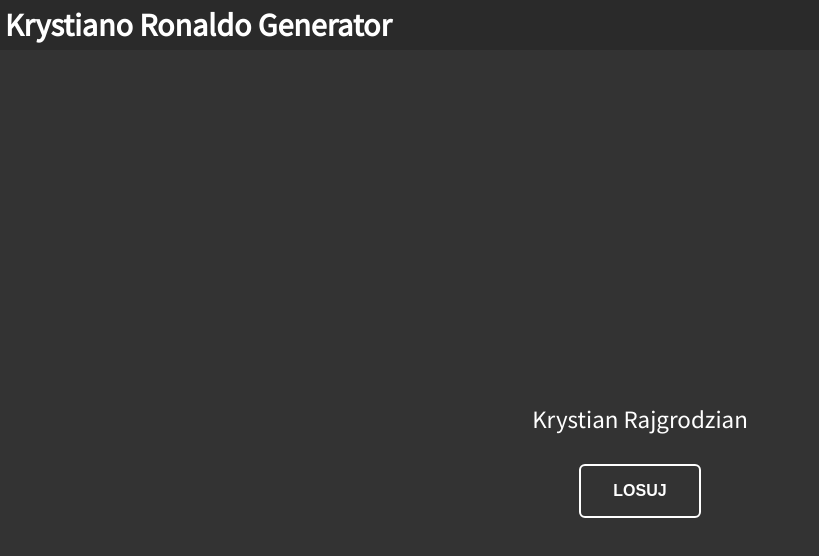
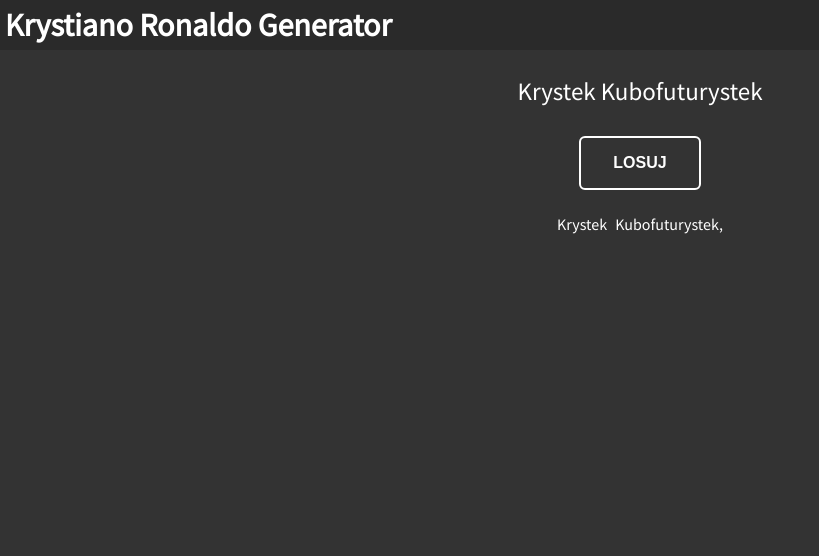
Before and after one commit to adamsokolski/kage-generator, a plain HTML site: page index.html in a window 1280 px wide. Both pictures are taken after a click on the button "LOSUJ". Shown: the whole page, without its empty margins (0-819 px from the left). Drawn offline with Linux system fonts and the light colour scheme.

Commit message:
added krystek object to json file and implement current text save

```diff
--- a/app.js
+++ b/app.js
@@ -1,5 +1,6 @@
 const paragraph = document.querySelector(".main-box > .kage-text");
 const button = document.querySelector(".main-box > .random-button");
+const list = document.querySelector(".main-box > .kage-list");
 
 function getKrysianRym() {
   var xhttp = new XMLHttpRequest();
@@ -7,11 +8,21 @@ function getKrysianRym() {
     if (this.readyState == 4 && this.status == 200) {
       // Typical action to be performed when the document is ready:
       let response = JSON.parse(xhttp.responseText);
-      let resNum = Math.floor(Math.random() * response.length) + 1;
-      let rymText = response[resNum];
-      rymText = rymText.charAt(0).toUpperCase() + rymText.slice(1);
-      paragraph.innerText = `Krystian ${rymText}`;
-      document.createTextNode(`Krystian ${rymText}`);
+      let randomIndexNumber = Math.floor(Math.random() * response.length) + 1;
+      let oneOrTwo = Math.floor(Math.random() * 2) + 1;
+      if (oneOrTwo === 1) {
+        let resNum = Math.floor(Math.random() * response.krystian.length) + 1;
+        let rymText = response.krystian[resNum];
+        rymText = rymText.charAt(0).toUpperCase() + rymText.slice(1);
+        paragraph.innerText = `Krystian ${rymText}`;
+        list.innerHTML += `Krystian ${rymText},   `;
+      } else {
+        let resNum = Math.floor(Math.random() * response.krystek.length) + 1;
+        let rymText = response.krystek[resNum];
+        rymText = rymText.charAt(0).toUpperCase() + rymText.slice(1);
+        paragraph.innerText = `Krystek ${rymText}`;
+        list.innerHTML += `Krystek ${rymText},   `;
+      }
     }
   };
   xhttp.open("GET", "krystian.json", true);
--- a/index.html
+++ b/index.html
@@ -7,7 +7,7 @@
     <script type="application/json" src="./krystian.json" async></script>
     <script type="text/javascript" src="./app.js" async></script>
 
-    <title>Document</title>
+    <title>Krystiano Ronaldo Generator</title>
   </head>
   <body>
     <header class="header">
@@ -16,6 +16,7 @@
     <div class="main-box">
       <p class="kage-text">Krystian</p>
       <button class="random-button">losuj</button>
+      <p class="kage-list"></p>
     </div>
   </body>
 </html>
--- a/krystian.json
+++ b/krystian.json
@@ -1,4 +1,5 @@
-[
+{
+  "krystian": [
     "Adrian",
     "adypinian",
     "aleksandrowian",
@@ -992,6 +993,208 @@
     "żurominian",
     "żychlinian",
     "żyrardowian",
-  "żyrzynia",
-  "gej"
+    "żyrzynia"
+  ],
+  "krystek": [
+    "absolutystek",
+    "adwentystek",
+    "aferzystek",
+    "aforystek",
+    "agrarystek",
+    "agroturystek",
+    "akupresurzystek",
+    "akupunkturzystek",
+    "akwarystek",
+    "aleatorystek",
+    "altystek",
+    "anabaptystek",
+    "antyfaszystek",
+    "aposteriorystek",
+    "apriorystek",
+    "artylerzystek",
+    "artystek",
+    "autystek",
+    "awangardystek",
+    "balladystek",
+    "bałtystek",
+    "baptystek",
+    "behawiorystek",
+    "beletrystek",
+    "błystek",
+    "bonapartystek",
+    "branżystek",
+    "bridżystek",
+    "brydżystek",
+    "buddystek",
+    "bułgarystek",
+    "centrystek",
+    "chałturzystek",
+    "chłystek",
+    "chórzystek",
+    "conradystek",
+    "cytrzystek",
+    "czystek",
+    "defetystek",
+    "dekabrystek",
+    "dentystek",
+    "diarystek",
+    "dokumentarzystek",
+    "dozymetrystek",
+    "drogerzystek",
+    "dżudystek",
+    "dżudżystek",
+    "egalitarystek",
+    "egotystek",
+    "ekwilibrystek",
+    "empirystek",
+    "encyklopedystek",
+    "epizodystek",
+    "esperantystek",
+    "eucharystek",
+    "fabularzystek",
+    "fakturzystek",
+    "falansterzystek",
+    "falerystek",
+    "faszystek",
+    "fetyszystek",
+    "florystek",
+    "folklorystek",
+    "freudystek",
+    "frondystek",
+    "futurystek",
+    "gandystek",
+    "giscardystek",
+    "gitarzystek",
+    "gongorystek",
+    "goszystek",
+    "gotycystek",
+    "grecystek",
+    "hakatystek",
+    "hobbystek",
+    "humanitarystek",
+    "humorystek",
+    "hungarystek",
+    "iberystek",
+    "integrystek",
+    "irredentystek",
+    "jurystek",
+    "kalamburzystek",
+    "kamerystek",
+    "kamerzystek",
+    "kantorzystek",
+    "kantystek",
+    "karykaturzystek",
+    "kitarzystek",
+    "klasycystek",
+    "kolorystek",
+    "komparatystek",
+    "komputerzystek",
+    "konceptystek",
+    "konkretystek",
+    "konradystek",
+    "konserwatystek",
+    "kontystek",
+    "kopystek",
+    "krótkometrażystek",
+    "kryptofaszystek",
+    "Krystek",
+    "Krzystek",
+    "kubofuturystek",
+    "kulturystek",
+    "kwietystek",
+    "laburzystek",
+    "makijażystek",
+    "manicurzystek",
+    "manierystek",
+    "manikiurzystek",
+    "manufakturzystek",
+    "masażystek",
+    "maturzystek",
+    "mazurzystek",
+    "melodystek",
+    "mesmerystek",
+    "metaforystek",
+    "metodystek",
+    "miniaturzystek",
+    "modystek",
+    "molierystek",
+    "montażystek",
+    "Mystek",
+    "nacystek",
+    "naturystek",
+    "neobehawiorystek",
+    "neofaszystek",
+    "neointegrystek",
+    "neokantystek",
+    "neokonserwatystek",
+    "neonacystek",
+    "norwidystek",
+    "nudystek",
+    "oberżystek",
+    "okultystek",
+    "panegirystek",
+    "panegirzystek",
+    "paniberystek",
+    "parlamentarzystek",
+    "parodystek",
+    "pedicurzystek",
+    "pedikiurzystek",
+    "pejzażystek",
+    "plenerzystek",
+    "pokerzystek",
+    "polarystek",
+    "popartystek",
+    "półfaszystek",
+    "pragmatystek",
+    "praktycystek",
+    "prezentystek",
+    "propagandystek",
+    "prozodystek",
+    "pseudoartystek",
+    "publicystek",
+    "purystek",
+    "radarzystek",
+    "redemptorystek",
+    "reportażystek",
+    "rewanżystek",
+    "rowerzystek",
+    "rusycystek",
+    "rygorystek",
+    "sabatystek",
+    "sabotażystek",
+    "sadystek",
+    "scenarzystek",
+    "schematystek",
+    "scjentystek",
+    "seminarzystek",
+    "semitystek",
+    "separatystek",
+    "skotystek",
+    "skuterzystek",
+    "słowacystek",
+    "solipsystek",
+    "spirytystek",
+    "statystek",
+    "stażystek",
+    "stypendystek",
+    "sufrażystek",
+    "szantażystek",
+    "talmudystek",
+    "taszystek",
+    "tatuażystek",
+    "terrarystek",
+    "terrorystek",
+    "traktorzystek",
+    "turystek",
+    "ultrakonserwatystek",
+    "utylitarystek",
+    "wedutystek",
+    "wikipedystek",
+    "witrażystek",
+    "wizażystek",
+    "współscenarzystek",
+    "wszystek",
+    "wyczystek",
+    "zamordystek"
   ]
+}
--- a/style.css
+++ b/style.css
@@ -20,7 +20,6 @@ body {
   justify-content: center;
   align-items: center;
   font-family: "Segoe UI", Tahoma, Geneva, Verdana, sans-serif;
-  height: 100vh;
 }
 
 .random-button {
@@ -52,6 +51,11 @@ body {
   padding: 25px;
 }
 
+.kage-list {
+  padding: 20px;
+  word-spacing: 5px;
+}
+
 .header {
   background-color: rgb(42, 42, 42);
 }
```
Lines whose indentation alone changed are shown as unchanged.
